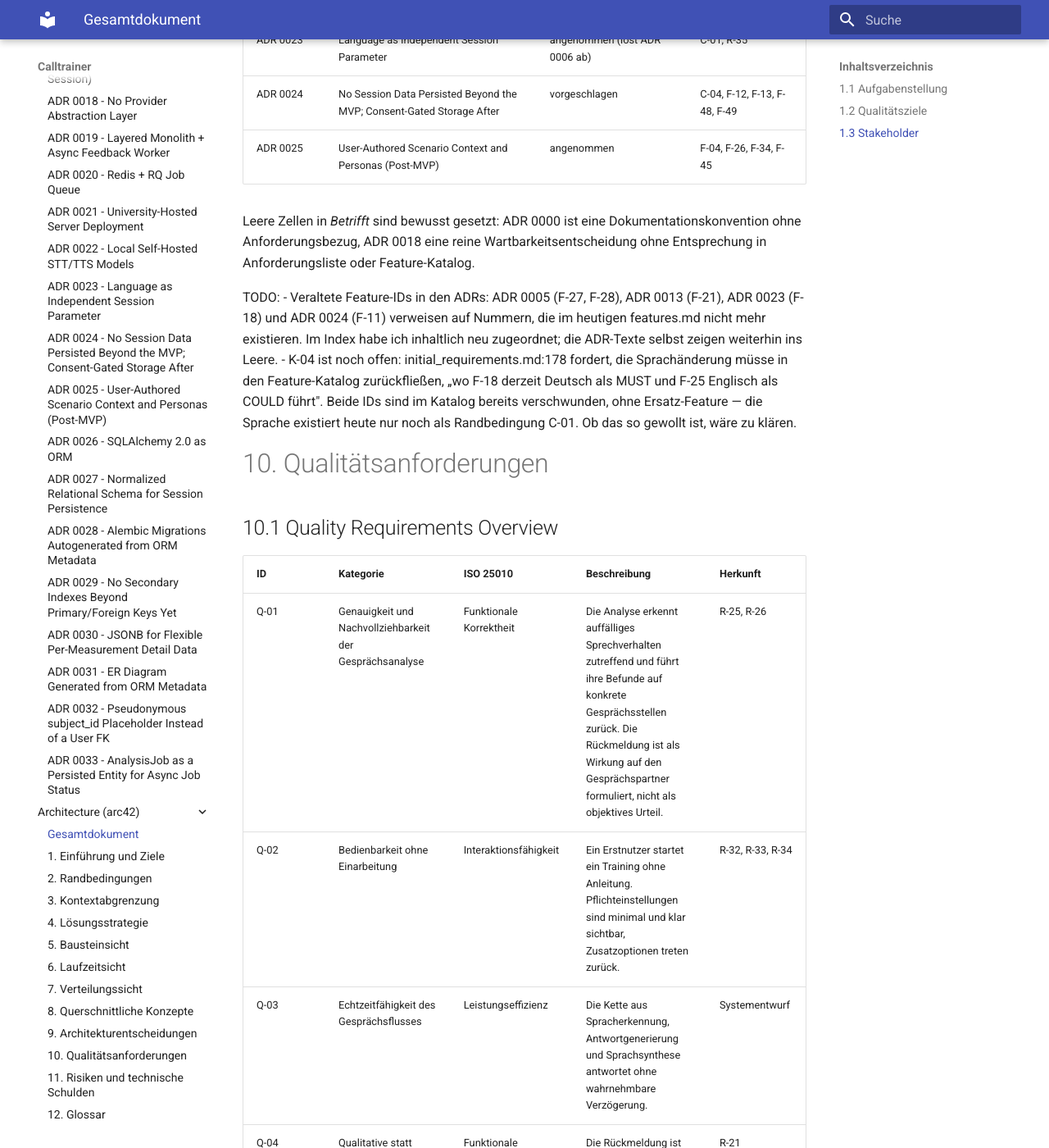
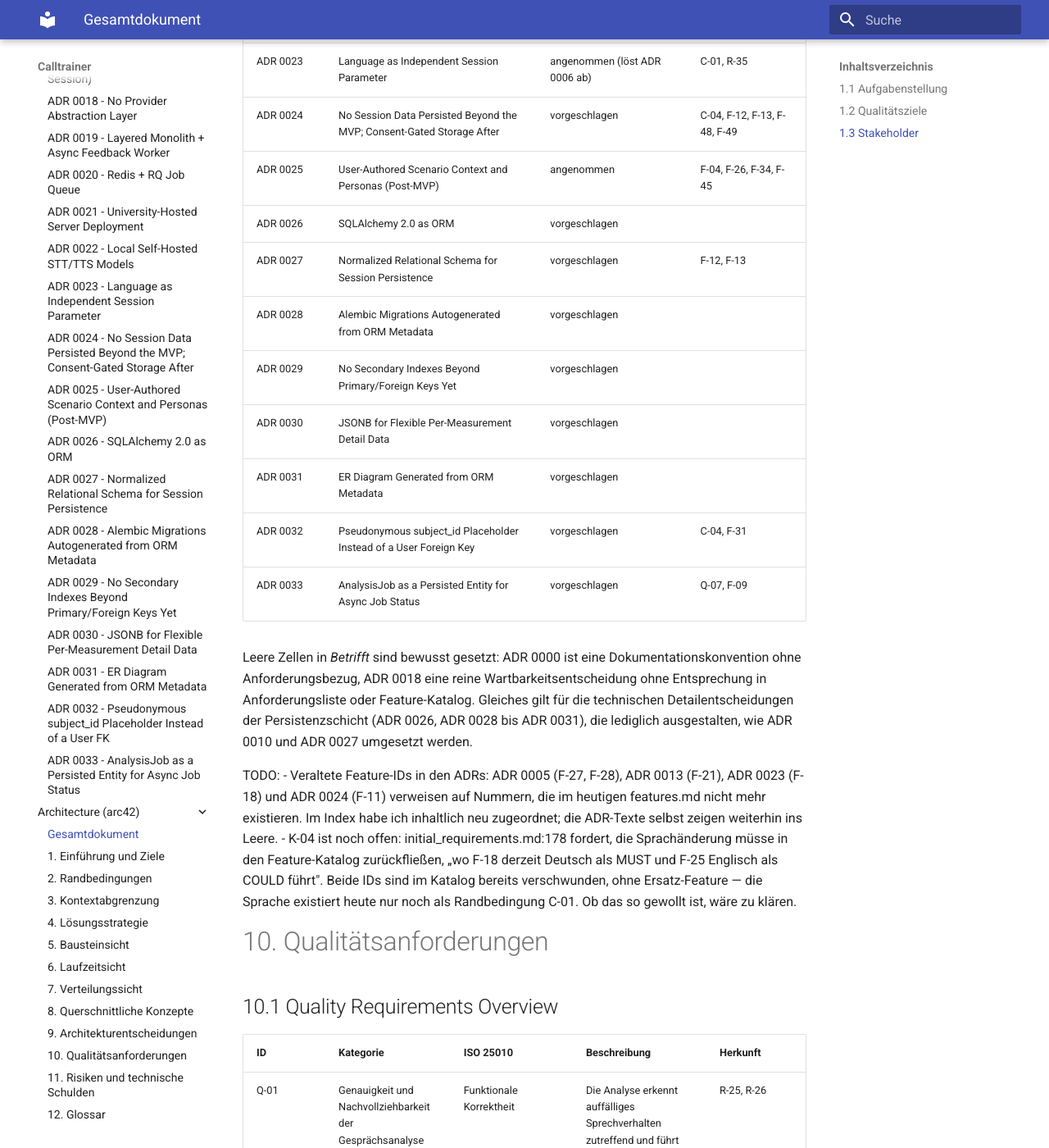
Before and after one commit to WIBWL/direkt-calltrainer, an MkDocs documentation site: the page built from docs/arc42.md, in a window 1280 px wide and 1400 px high, scrolled down 11277 px. Shown: the whole window at 82% size. Built offline with MkDocs 1.6.1 and Material for MkDocs 9.7.7, drawn with Linux system fonts in a browser that asks for light colours; some of the changed text lies outside the part shown.

```diff
--- a/docs/arc42.md
+++ b/docs/arc42.md
@@ -201,7 +201,7 @@ Da Sprachaufzeichnungen und personenbezogene Daten verarbeitet werden, muss das
 - Speicherung von Fortschrittsdaten einzelner Nutzer (F-13)
 - Übertragung von Sprachdaten an externe Dienste (z. B. Speech-to-Text-, Text-to-Speech- oder LLM-APIs)
 
-Für den MVP werden Sprachdaten, Transkripte und Feedback nicht über das Ende der Session hinaus gespeichert; danach ist die Speicherung auf der uni-gehosteten Datenplattform ausschließlich mit Einwilligung des Nutzers vorgesehen, die dieser jederzeit widerrufen sowie seine Daten selbst löschen kann (siehe ADR 0024).
+Für den MVP werden Sprachdaten, Transkripte und Feedback nicht über das Ende der Session hinaus gespeichert; danach ist die Speicherung in der projekteigenen, uni-gehosteten PostgreSQL-Datenbank (ADR 0010) sowie der Datenplattform ausschließlich mit Einwilligung des Nutzers vorgesehen, die dieser jederzeit widerrufen sowie seine Daten selbst löschen kann (siehe ADR 0024).
 
 ## 8.2 Umgang mit Feedback und Bewertung
 
@@ -242,7 +242,7 @@ Die Architekturentscheidungen werden als eigenständige Dokumente (ADRs) im Ordn
 | ADR 0007 | Primary Access via PC + Headset, Mobile Optional | angenommen | C-02, C-03 |
 | ADR 0008 | Frontend Built with React and TypeScript | angenommen | F-46, F-50 |
 | ADR 0009 | Authentication via Keycloak (OIDC Authorization Code Flow + PKCE) | angenommen | C-04, F-31, F-50 |
-| ADR 0010 | Persistence Delegated to an External Datenplattform | angenommen | C-04, F-12, F-13, F-26, F-31 |
+| ADR 0010 | Own PostgreSQL Instance for Session Persistence | vorgeschlagen | C-04, F-12, F-13 |
 | ADR 0011 | LLM Backend Is the University-Hosted EFRE-Direkt Gateway, Self-Contained | angenommen (durch ADR 0022 eingegrenzt) | Q-03, C-04, F-01 |
 | ADR 0012 | Backend Built with Python and FastAPI | angenommen | Q-03 |
 | ADR 0013 | Turn-Based, Non-Streaming Pipeline for the MVP | angenommen | Q-03, F-01 |
@@ -258,8 +258,16 @@ Die Architekturentscheidungen werden als eigenständige Dokumente (ADRs) im Ordn
 | ADR 0023 | Language as Independent Session Parameter | angenommen (löst ADR 0006 ab) | C-01, R-35 |
 | ADR 0024 | No Session Data Persisted Beyond the MVP; Consent-Gated Storage After | vorgeschlagen | C-04, F-12, F-13, F-48, F-49 |
 | ADR 0025 | User-Authored Scenario Context and Personas (Post-MVP) | angenommen | F-04, F-26, F-34, F-45 |
+| ADR 0026 | SQLAlchemy 2.0 as ORM | vorgeschlagen | |
+| ADR 0027 | Normalized Relational Schema for Session Persistence | vorgeschlagen | F-12, F-13 |
+| ADR 0028 | Alembic Migrations Autogenerated from ORM Metadata | vorgeschlagen | |
+| ADR 0029 | No Secondary Indexes Beyond Primary/Foreign Keys Yet | vorgeschlagen | |
+| ADR 0030 | JSONB for Flexible Per-Measurement Detail Data | vorgeschlagen | |
+| ADR 0031 | ER Diagram Generated from ORM Metadata | vorgeschlagen | |
+| ADR 0032 | Pseudonymous subject_id Placeholder Instead of a User Foreign Key | vorgeschlagen | C-04, F-31 |
+| ADR 0033 | AnalysisJob as a Persisted Entity for Async Job Status | vorgeschlagen | Q-07, F-09 |
 
-Leere Zellen in *Betrifft* sind bewusst gesetzt: ADR 0000 ist eine Dokumentationskonvention ohne Anforderungsbezug, ADR 0018 eine reine Wartbarkeitsentscheidung ohne Entsprechung in Anforderungsliste oder Feature-Katalog.
+Leere Zellen in *Betrifft* sind bewusst gesetzt: ADR 0000 ist eine Dokumentationskonvention ohne Anforderungsbezug, ADR 0018 eine reine Wartbarkeitsentscheidung ohne Entsprechung in Anforderungsliste oder Feature-Katalog. Gleiches gilt für die technischen Detailentscheidungen der Persistenzschicht (ADR 0026, ADR 0028 bis ADR 0031), die lediglich ausgestalten, wie ADR 0010 und ADR 0027 umgesetzt werden.
 
 TODO:
 - Veraltete Feature-IDs in den ADRs: ADR 0005 (F-27, F-28), ADR 0013 (F-21), ADR 0023 (F-18) und ADR 0024 (F-11) verweisen auf Nummern, die im heutigen features.md nicht mehr existieren. Im Index habe ich inhaltlich neu zugeordnet; die ADR-Texte selbst zeigen weiterhin ins Leere.
@@ -296,7 +304,7 @@ Da die technische Lösungsstrategie (Kapitel 4) noch nicht final festgelegt ist,
 | Nr. | Risiko | Beschreibung | Gegenmaßnahme |
 |---|---|---|---|
 | RI-01 | Echtzeitfähigkeit der Sprach- und LLM-Schnittstellen | Die Kombination aus Spracherkennung, Antwortgenerierung und Sprachsynthese muss in Echtzeit ablaufen (Q-03). Externe Schnittstellen können Latenzschwankungen aufweisen, die den natürlichen Gesprächsfluss beeinträchtigen. | Latenz je Teilstrecke getrennt messen, um den Engpass zu bestimmen. Frühzeitige Tests mit den infrage kommenden Anbietern vor der finalen technischen Festlegung (Kapitel 4). |
-| RI-02 | Unklare Datenschutz-Umsetzung | Datenschutzkonformität ist eine nicht verhandelbare Randbedingung (C-04). Hosting-Ort, Speicherdauer und Einwilligungsprozess sind grundsätzlich entschieden (ADR 0024). Offen ist die technische Umsetzung der Selbstlösch-Funktion auf der Datenplattform sowie der Einwilligungsverwaltung im Frontend. | Löschfunktion und Einwilligungsoberfläche früh mitplanen, nicht nachträglich ergänzen. |
+| RI-02 | Unklare Datenschutz-Umsetzung | Datenschutzkonformität ist eine nicht verhandelbare Randbedingung (C-04). Hosting-Ort, Speicherdauer und Einwilligungsprozess sind grundsätzlich entschieden (ADR 0024). Offen ist die technische Umsetzung der Selbstlösch-Funktion in der eigenen Datenbank (ADR 0010) und der Datenplattform sowie der Einwilligungsverwaltung im Frontend. | Löschfunktion und Einwilligungsoberfläche früh mitplanen, nicht nachträglich ergänzen. |
 
 ### Fachliche Risiken
 
@@ -317,7 +325,7 @@ Erste Implementierung hat begonnen. Technische Schulden sind einzutragen.
 | Begriff | Definition |
 |---|---|
 | Architecture Decision Record (ADR) | Kurzes, fortlaufend nummeriertes Dokument, das genau eine architektonisch bedeutsame Entscheidung mit Kontext, Status und Konsequenzen festhält. Wird eine Entscheidung revidiert, bleibt der alte Eintrag bestehen und wird als abgelöst gekennzeichnet. |
-| Datenplattform | Extern betriebener, über OIDC authentifizierter Dienst, an den das System hochgeladene Dokumente und Session-Daten zur Speicherung übergibt. Das Produkt hält keine eigene Datenhaltung vor. |
+| Data Platform | Extern betriebener, über OIDC authentifizierter Dienst, an den das System hochgeladene Dokumente und große Dateien wie Gesprächsaufzeichnungen zur Speicherung übergibt. Strukturierte Session-Daten hält das Produkt dagegen in einer eigenen PostgreSQL-Datenbank (ADR 0010). |
 | EFRE-Direkt | Von der Hochschule bereitgestellter Dienst zur Erzeugung der Persona-Dialoge. Seine Nutzung ist eine Rahmenbedingung des Projekts und nicht das Ergebnis einer Auswahl unter konkurrierenden Anbietern. |
 | Feedback | Qualitative, verhaltensbezogene Rückmeldung zu einer abgeschlossenen Session mit konkreten Verbesserungsvorschlägen. Sie wird vollständig vom KI-System erzeugt; eine menschliche Trainerrolle ist im Produkt nicht vorgesehen. |
 | Persona | Charakterprofil des KI-Gesprächspartners einer Session, das dessen Rolle, Verhalten und Schwierigkeitsgrad beschreibt. Die Persona ist unabhängig vom Szenario konfigurierbar. |
```
Also changed, not shown: CLAUDE.md (+1 -1 lines).
